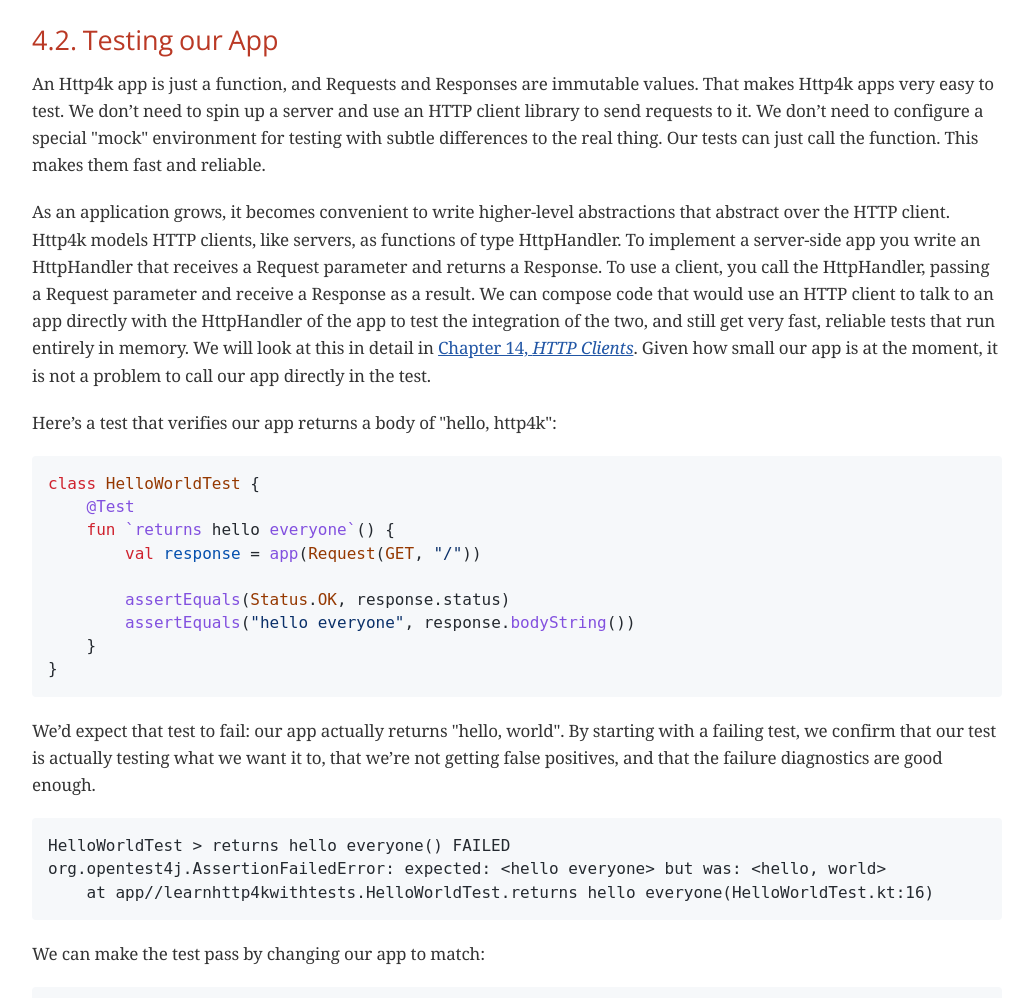
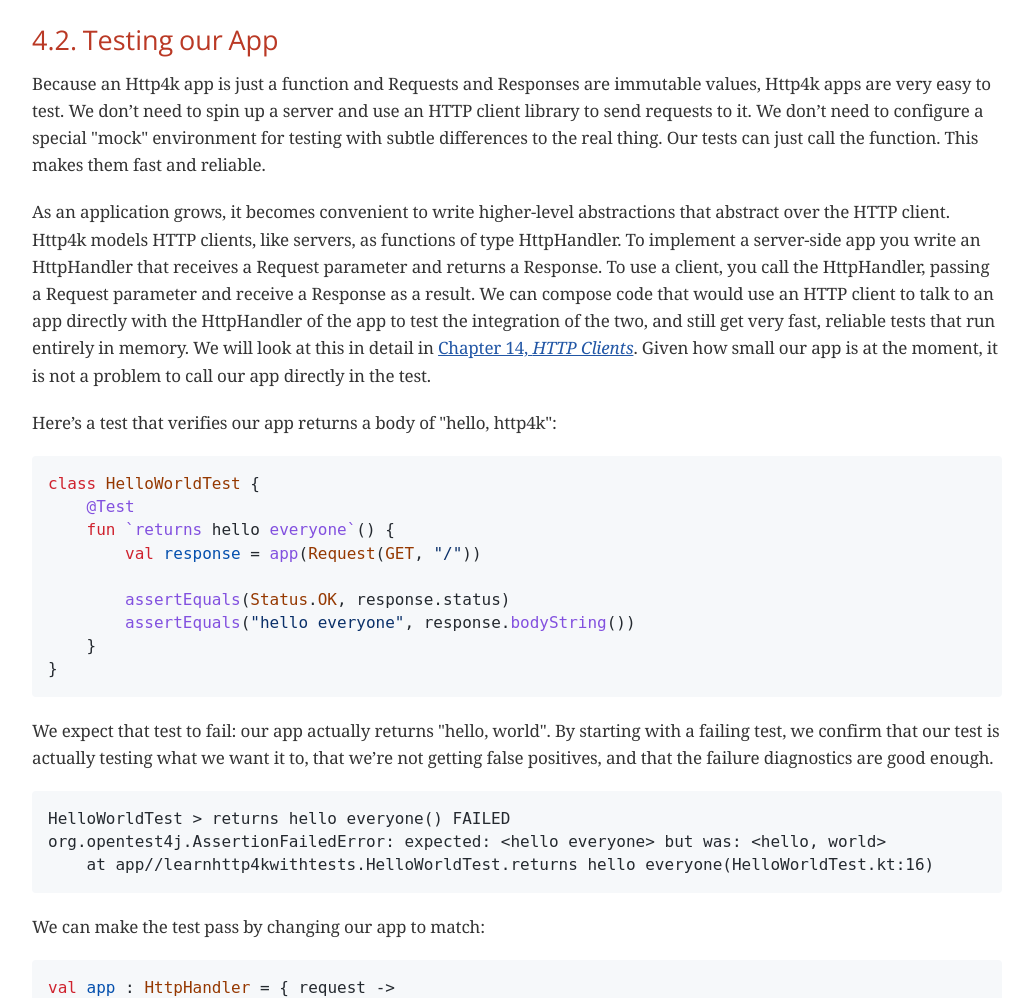
Before and after one commit to learn-http4k-with-tests/learn-http4k-with-tests.github.io, a plain HTML site: page book/book-all.html in a window 1280 px wide. Shown: the part 4743-5741 px from the top of the page, without its empty margins (123-1153 px from the left). Drawn offline with nearby package versions, Linux system fonts and the light colour scheme; a web font is replaced by a local one.

Commit message:
update book to 8776d18

```diff
--- a/book/book-all.html
+++ b/book/book-all.html
@@ -790,7 +790,7 @@ As we continue through the book, we will add dependencies on other Http4k module
 <div class="sect2">
 <h3 id="_testing_our_app">4.2. Testing our App</h3>
 <div class="paragraph">
-<p>An Http4k app is just a function, and Requests and Responses are immutable values. That makes Http4k apps very easy to test.  We don&#8217;t need to spin up a server and use an HTTP client library to send requests to it.  We don&#8217;t need to configure a special "mock" environment for testing with subtle differences to the real thing.  Our tests can just call the function. This makes them fast and reliable.</p>
+<p>Because an Http4k app is just a function and Requests and Responses are immutable values, Http4k apps are very easy to test.  We don&#8217;t need to spin up a server and use an HTTP client library to send requests to it.  We don&#8217;t need to configure a special "mock" environment for testing with subtle differences to the real thing.  Our tests can just call the function. This makes them fast and reliable.</p>
 </div>
 <div class="paragraph">
 <p>As an application grows, it becomes convenient to write higher-level abstractions that abstract over the HTTP client. Http4k models HTTP clients, like servers, as functions of type HttpHandler. To implement a server-side app you write an HttpHandler that receives a Request parameter and returns a Response. To use a client, you call the HttpHandler, passing a Request parameter and receive a Response as a result. We can compose code that would use an HTTP client to talk to an app directly with the HttpHandler of the app to test the integration of the two, and still get very fast, reliable tests that run entirely in memory.  We will look at this in detail in <a href="#http-clients">Chapter 14, <em>HTTP Clients</em></a>. Given how small our app is at the moment, it is not a problem to call our app directly in the test.</p>
@@ -812,7 +812,7 @@ As we continue through the book, we will add dependencies on other Http4k module
 </div>
 </div>
 <div class="paragraph">
-<p>We&#8217;d expect that test to fail: our app actually returns "hello, world". By starting with a failing test, we confirm that our test is actually testing what we want it to, that we&#8217;re not getting false positives, and that the failure diagnostics are good enough.</p>
+<p>We expect that test to fail: our app actually returns "hello, world". By starting with a failing test, we confirm that our test is actually testing what we want it to, that we&#8217;re not getting false positives, and that the failure diagnostics are good enough.</p>
 </div>
 <div class="listingblock">
 <div class="content">
@@ -839,7 +839,7 @@ From now on, we will write the tests first, check they fail for the reason we ex
 <div class="sect2">
 <h3 id="_running_our_app_in_a_server">4.3. Running our App in a Server</h3>
 <div class="paragraph">
-<p>To run our application, we need to launch it in a Server. A Server exposes the app on the network and translates between on-the-wire HTTP communication and Http4k&#8217;s "server as a function" model. The http-core module contains a server implementation that uses the HttpServer class of the JDK, but that&#8217;s only suitable for local development and experiments. For production use, you can choose one of the server modules listed at <a href="https://www.http4k.org/ecosystem/http4k/reference/servers/" class="bare">https://www.http4k.org/ecosystem/http4k/reference/servers/</a> that is a good fit for your production environment.  In this book we will use Jetty with Java&#8217;s virtual threads.</p>
+<p>To run our application, we need to launch it in a Server. A Server exposes the app on the network and translates between on-the-wire HTTP communication and Http4k&#8217;s "server as a function" model. The http-core module contains a server implementation that uses the HttpServer class of the JDK, but that&#8217;s only suitable for local development and experiments. For production use, you can choose one of the server modules listed at <a href="https://www.http4k.org/ecosystem/http4k/reference/servers/" class="bare">https://www.http4k.org/ecosystem/http4k/reference/servers/</a> that is a good fit for your production environment.  In this book we will use Jetty.</p>
 </div>
 <div class="paragraph">
 <p>First, we must add a dependency on the http4k-server-jetty module to our build file:</p>
```
Also changed, not shown: book/server-as-a-function.html (+3 -3 lines).
